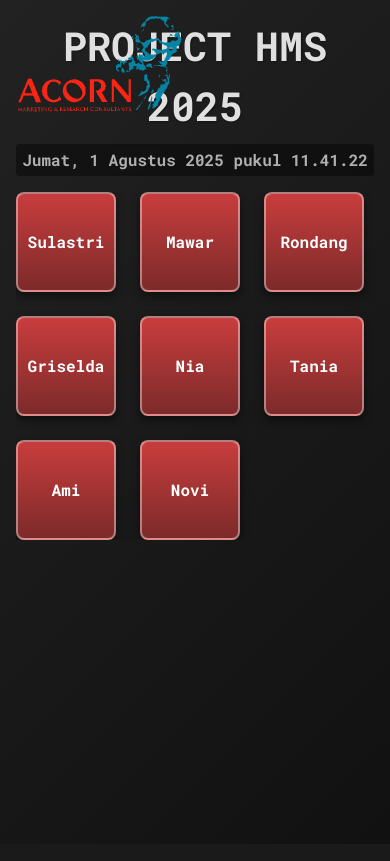
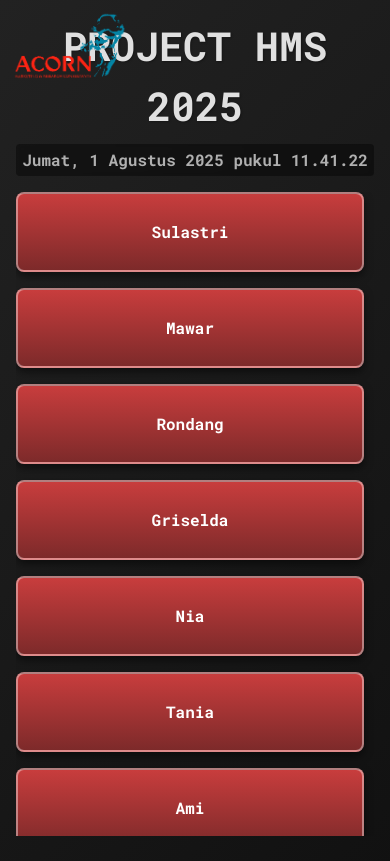
Before and after one commit to Galbiru/P-HMS, a plain HTML site: page index.html in a window 390 px wide. Both pictures are taken after a click on the button "PRESS START TO CONTINUE". Drawn offline with nearby package versions, Linux system fonts and the light colour scheme.

Commit message:
Update index.html

```diff
--- a/index.html
+++ b/index.html
@@ -169,6 +169,43 @@
             z-index: 10;
             max-width: 180px;
             height: auto;
+        }
+
+        /* MEDIA QUERIES UNTUK TAMPILAN RESPONSIVE */
+        /* Tablet dan layar lebih kecil dari 768px */
+        @media (max-width: 768px) {
+            #welcome-page .welcome-title {
+                font-size: 2rem;
+            }
+            .users-grid {
+                grid-template-columns: repeat(2, 1fr);
+                gap: 1rem;
+            }
+            .user-btn {
+                width: 120px;
+                height: 120px;
+            }
+            .logo-top-left {
+                max-width: 150px;
+            }
+        }
+
+        /* Smartphone dan layar lebih kecil dari 480px */
+        @media (max-width: 480px) {
+            #welcome-page .welcome-title {
+                font-size: 1.5rem;
+            }
+            .users-grid {
+                grid-template-columns: 1fr;
+                gap: 1rem;
+            }
+            .user-btn {
+                width: 100%;
+                height: 80px;
+            }
+            .logo-top-left {
+                max-width: 120px;
+            }
         }
     </style>
 </head>
```
